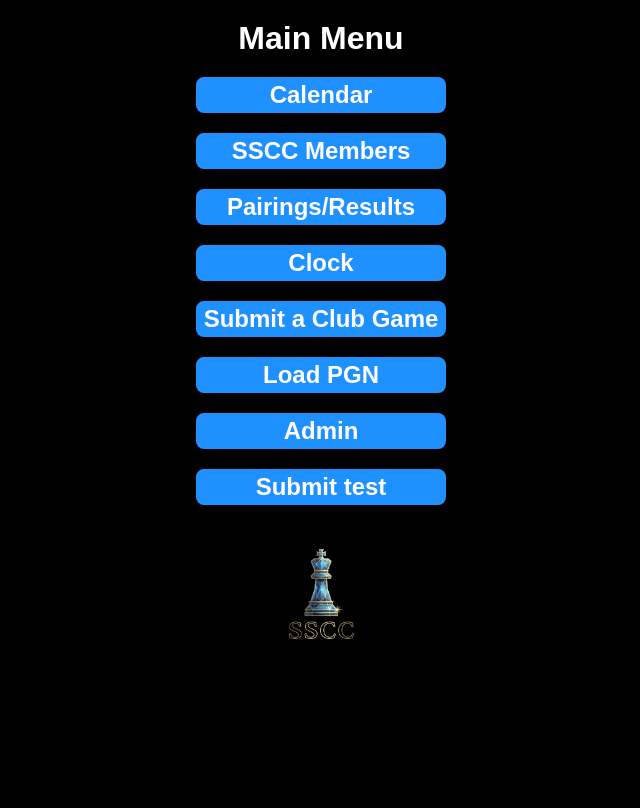
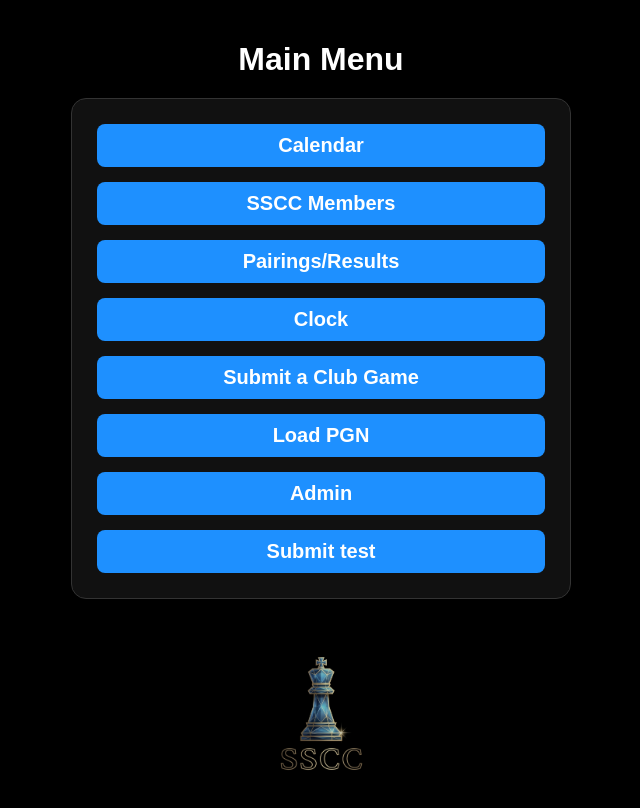
Before and after one commit to rownpoolleague/chess, a plain HTML site: page index.html in a window 1280 px wide. Shown: the whole page, without its empty margins (319-959 px from the left). Drawn offline with Linux system fonts and the light colour scheme.

Commit message:
Update index.html

```diff
--- a/index.html
+++ b/index.html
@@ -4,39 +4,45 @@
 <meta charset="UTF-8">
 <meta name="viewport" content="width=device-width, initial-scale=1.0, maximum-scale=1.0, user-scalable=no, viewport-fit=cover">
 <title>Club Main Menu</title>
-<link rel="manifest" href="manifest.json">
-<meta name="apple-mobile-web-app-capable" content="yes">
-<meta name="apple-mobile-web-app-status-bar-style" content="black">
-
 <style>
     * { box-sizing: border-box; }
     body {
-    margin: 0;
-    padding: 0;
-    font-family: Arial, sans-serif;
-    background-color: #000000;
-    /* Removed: display: flex; flex-direction: column; min-height: 100vh; */
+        margin: 0; padding: 0; font-family: Arial, sans-serif;
+        background-color: #000000; color: white;
     }
 
     .overlay {
-    flex: 1; display: flex; flex-direction: column;
+        display: flex; flex-direction: column;
         justify-content: center; padding: 20px 10px;
     }
-h1 { text-align: center; color: white; margin-top: 0; margin-bottom: 20px; font-size: 32px; }
+    h1 { text-align: center; margin-bottom: 20px; font-size: 32px; }
+
+    /* The new container for the links */
+    .link-card {
+        max-width: 500px;
+        margin: 0 auto;
+        width: 90%;
+        background: #111;
+        padding: 25px;
+        border-radius: 15px;
+        border: 1px solid #333;
+        box-shadow: 0 4px 15px rgba(0,0,0,0.5);
+    }
+
     .menu-container {
-    max-width: 500px; margin: 0 auto; width: 100%;
-    display: flex; flex-direction: column; gap: 20px;
+        display: flex; flex-direction: column; gap: 15px;
     }
+
     .menu-button {
-    display: block; margin-left: auto; margin-right: auto;
-    text-align: center; padding: 4px; background: #1e90ff;
-    color: white; text-decoration: none; font-size: 24px;
-    border-radius: 8px; font-weight: bold; height: 36px;
-    line-height: 28px; width: 250px; cursor: pointer;
+        display: block; text-align: center; padding: 10px;
+        background: #1e90ff; color: white; text-decoration: none;
+        font-size: 20px; border-radius: 8px; font-weight: bold;
+        width: 100%; cursor: pointer; transition: background 0.2s;
     }
-footer { text-align: center; padding: 10px 20px; }
-.footer-logo { max-width: 200px; max-height: 15dvh; height: auto; width: auto; }
-@keyframes spin { from { transform: rotate(0deg); } to { transform: rotate(360deg); } }
+    .menu-button:hover { background: #187bcd; }
+
+    footer { text-align: center; padding: 20px; }
+    .footer-logo { max-width: 150px; opacity: 0.8; }
 </style>
 </head>
 <body>
@@ -46,13 +52,13 @@
             <h2 style="color:white; margin-top:0;">Admin Login</h2>
             <input id="adminPass" type="password" placeholder="Password" style="width:100%; padding:10px; font-size:18px; margin-bottom:20px;">
             <button onclick="submitAdminPassword()" style="width:100%; padding:10px; font-size:20px; background:#1e90ff; color:white; border:none; border-radius:6px;">Enter</button>
-            <div id="adminSpinner" style="display:none; margin:15px auto 0 auto; width:40px; height:40px; border:4px solid #1e90ff; border-top-color:transparent; border-radius:50%; animation:spin 0.8s linear infinite;"></div>
         </div>
     </div>
 
-    <div class="form-wrapper">
     <div class="overlay">
         <h1>Main Menu</h1>
+
+        <div class="link-card">
             <div class="menu-container">
                 <a class="menu-button" href="calendar.html" onclick="goTo(event, this.href)">Calendar</a>
                 <a class="menu-button" href="members.html" onclick="goTo(event, this.href)">SSCC Members</a>
@@ -64,10 +70,11 @@
                 <a class="menu-button" href="testy.html" onclick="goTo(event, this.href)">Submit test</a>
             </div>
         </div>
+    </div>
+
     <footer>
         <img src="iconking.png" alt="Club Logo" class="footer-logo">
     </footer>
-    </div>
 
     <script>
         function goTo(event, url, isAdmin = false) {
@@ -84,32 +91,17 @@
         async function submitAdminPassword() {
             const pass = document.getElementById("adminPass").value.trim();
             if (!pass) return;
-            const spinner = document.getElementById("adminSpinner");
-            spinner.style.display = "block";
             try {
                 const resp = await fetch("https://script.google.com/macros/s/AKfycbyTCGujLrR6l5b4u6jRksr3AkMxvwnGf5HFvzBnzsMqTJGmLUCF35h_bq2iIgv7PXFt/exec", {
                     method: "POST",
                     body: JSON.stringify({ action: "checkAdminPassword", password: pass })
                 });
                 const data = await resp.json();
-
-                if (!data.ok) {
-                    alert("Incorrect password.");
-                    spinner.style.display = "none";
-                    return;
+                if (!data.ok) { alert("Incorrect password."); return; }
+                sessionStorage.setItem("adminAuth", "ok");
+                window.location.href = document.getElementById("adminModal").dataset.url;
+            } catch (err) { console.error(err); }
         }
-
-                // --- THIS IS THE PART YOU WERE MISSING ---
-                sessionStorage.setItem("adminAuth", "ok");
-                // -----------------------------------------
-
-                window.location.href = document.getElementById("adminModal").dataset.url;
-            } catch (err) {
-                console.error(err);
-                spinner.style.display = "none";
-            }
-        }
-
     </script>
 </body>
 </html>
```
Lines whose indentation alone changed are shown as unchanged.
